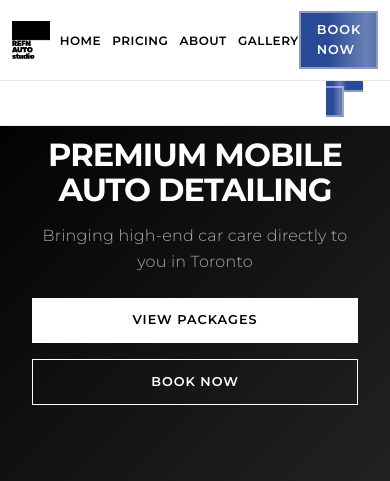
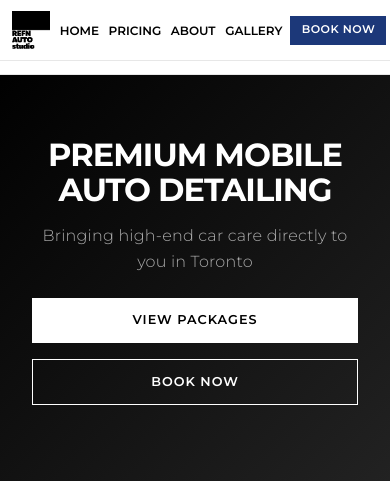
Before and after one commit to nashid7/refnautostudio, a Flask app: page / in a window 390 px wide. Shown: the top 481 px of the page. Run offline with Flask 3, Linux system fonts and the light colour scheme.

Commit message:
Update style.css

```diff
--- a/static/css/style.css
+++ b/static/css/style.css
@@ -164,46 +164,22 @@
 .cta-button {
     background-color: #1c3879;
     color: var(--secondary-color);
-    padding: 0.5rem 1.25rem;
-    transition: transform 0.3s ease, box-shadow 0.3s ease;
-    position: relative;
-    overflow: hidden;
-    animation: flash 2s infinite;
-    border: 2px solid transparent;
-}
-@keyframes flash {
-    0%, 100% {
-        background-color: #1c3879;
-        border-color: transparent;
-    }
-    50% {
-        background-color: #2b4c9b;
-        border-color: rgba(255, 255, 255, 0.5);
-    }
-}
-.cta-button::before {
-    content: '';
-    position: absolute;
-    top: 0;
-    left: -100%;
-    width: 100%;
-    height: 100%;
-    background: linear-gradient(90deg, transparent, rgba(255, 255, 255, 0.3), transparent);
-    animation: shine 1.5s infinite;
-}
-@keyframes shine {
-    0% {
-        left: -100%;
-    }
-    100% {
-        left: 100%;
-    }
+    padding: 0.4rem 0.8rem;
+    border-radius: 0px;
+    font-weight: 600;
+    font-size: 0.8rem;
+    letter-spacing: 0.5px;
+    transition: background-color 0.3s ease;
+    display: inline-block;
+    text-align: center;
+    white-space: nowrap;
+    border: none;
+    margin-left: 0.5rem;
+    text-transform: uppercase;
 }
 .cta-button:hover {
     background-color: #2b4c9b;
     color: var(--secondary-color);
-    transform: translateY(-3px);
-    box-shadow: 0 4px 15px rgba(28, 56, 121, 0.4);
 }
 main {
     margin-top: 5rem;
@@ -921,8 +897,9 @@
 
     nav ul {
         display: flex;
-        justify-content: flex-end;
-        gap: 1rem;
+        justify-content: center;
+        align-items: center;
+        gap: 0.8rem;
     }
 
     nav li {
@@ -931,12 +908,17 @@
 
     nav a {
         font-size: 0.8rem;
-        letter-spacing: 0.5px;
+        letter-spacing: 0;
     }
 
     .cta-button {
-        padding: 0.4rem 1rem;
-        font-size: 0.8rem;
+        padding: 0.35rem 0.7rem;
+        font-size: 0.75rem;
+        animation: none; /* Remove the flashing animation on mobile */
+    }
+
+    .cta-button::before {
+        display: none; /* Remove the shine effect on mobile */
     }
 
     /* Adjust main content margin */
@@ -992,11 +974,16 @@
     }
 
     nav ul {
-        gap: 0.7rem;
+        gap: 0.6rem;
     }
 
     nav a {
         font-size: 0.75rem;
+    }
+
+    .cta-button {
+        padding: 0.35rem 0.7rem;
+        font-size: 0.7rem;
     }
 
     main {
```
